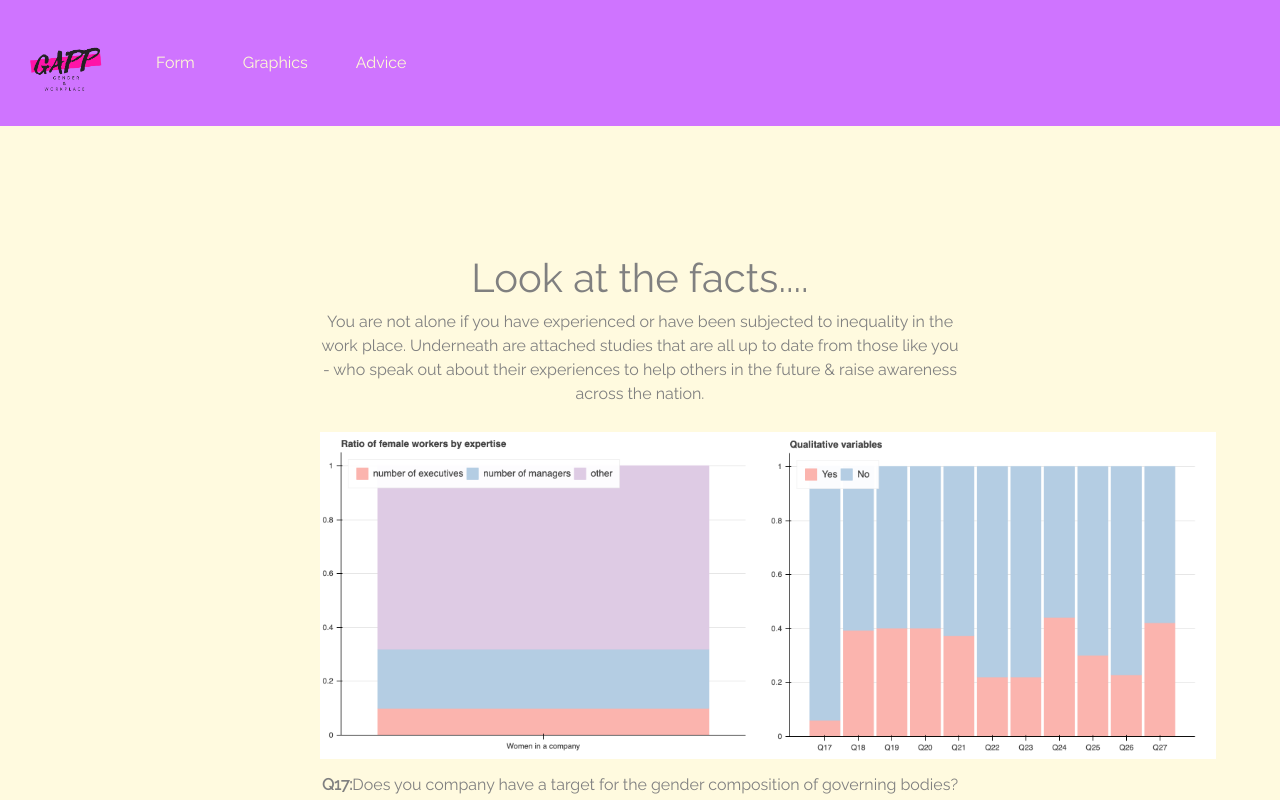
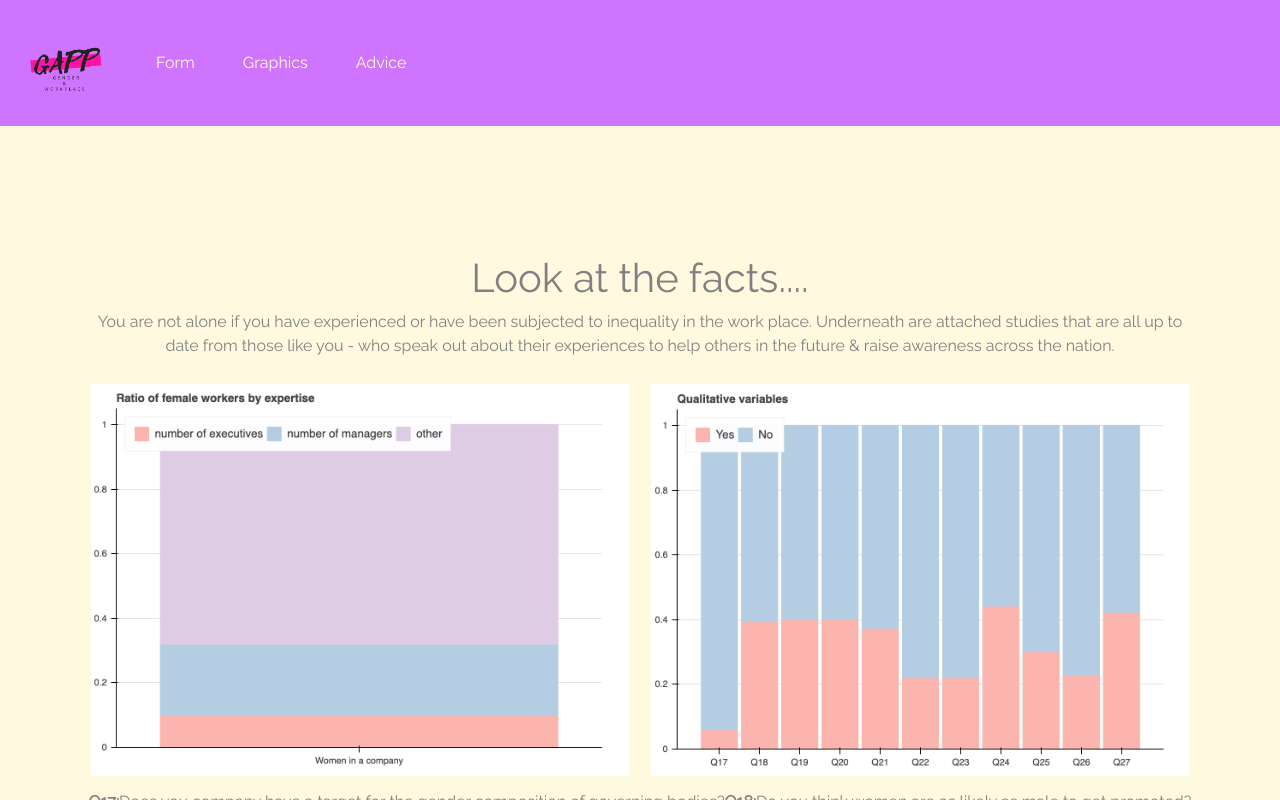
Before and after one commit to joanacruz94/HackathonIronhack, a React (Create React App) app: page / in a window 1280 px wide. Both pictures are taken after a click on the button "Graphics". Shown: the top 800 px of the page. Built offline with nearby package versions, Linux system fonts and the light colour scheme.

Commit message:
final push from Dan

```diff
--- a/src/components/Graphics/index.jsx
+++ b/src/components/Graphics/index.jsx
@@ -59,8 +59,10 @@ export class Graphics extends Component {
               </figcaption>
             </figure>
             <p>
-              As you can see there are many people who may or may not of shared similar, if not the
-              same experiences as you!{' '}
+              <i>
+                As you can see there are many people who may or may not of shared similar, if not
+                the same experiences as you!
+              </i>
             </p>
           </div>
         </div>
--- a/src/components/Graphics/style.scss
+++ b/src/components/Graphics/style.scss
@@ -22,15 +22,29 @@
     align-items: center;
   }
   .graphicIntro {
-    width: 40em;
+    width: 70em;
     text-align: center;
     margin-bottom: 10px;
-    justify-content: center;
-    align-items: center;
-    .images {
-      width: 70%;
+    figure {
+      align-items: center;
       display: flex;
-      flex-direction: row;
+      flex-direction: column;
+      justify-content: center;
+      .images {
+        display: flex;
+        justify-content: space-around;
+        justify-content: space-around;
+        align-items: center;
+        img {
+          width: 48%;
+          // margin-right: 1em;
+        }
+      }
     }
   }
 }
+
+img {
+  max-width: 100%;
+  // display: block;
+}
```
